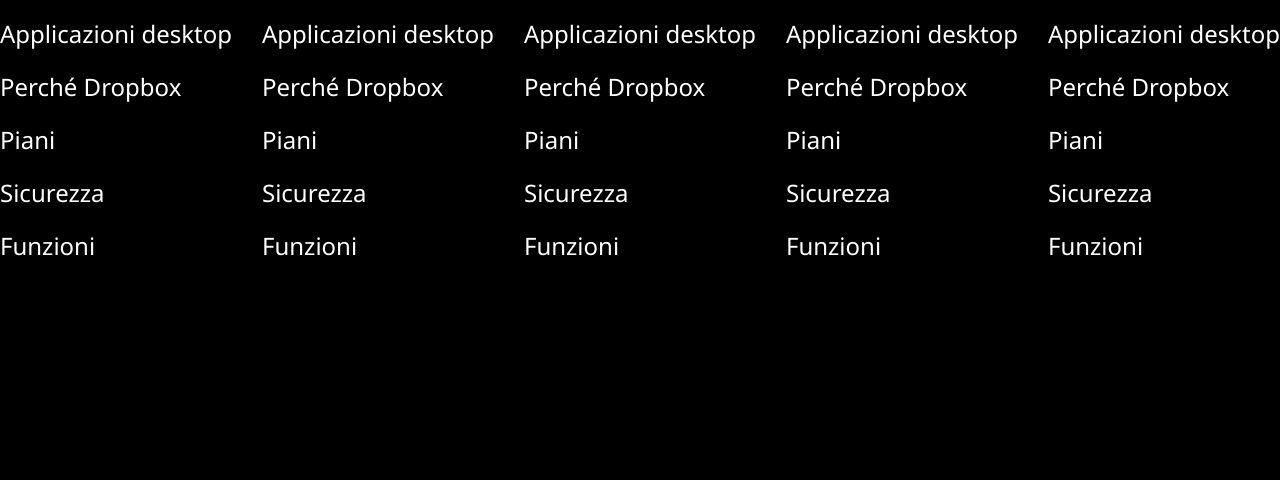
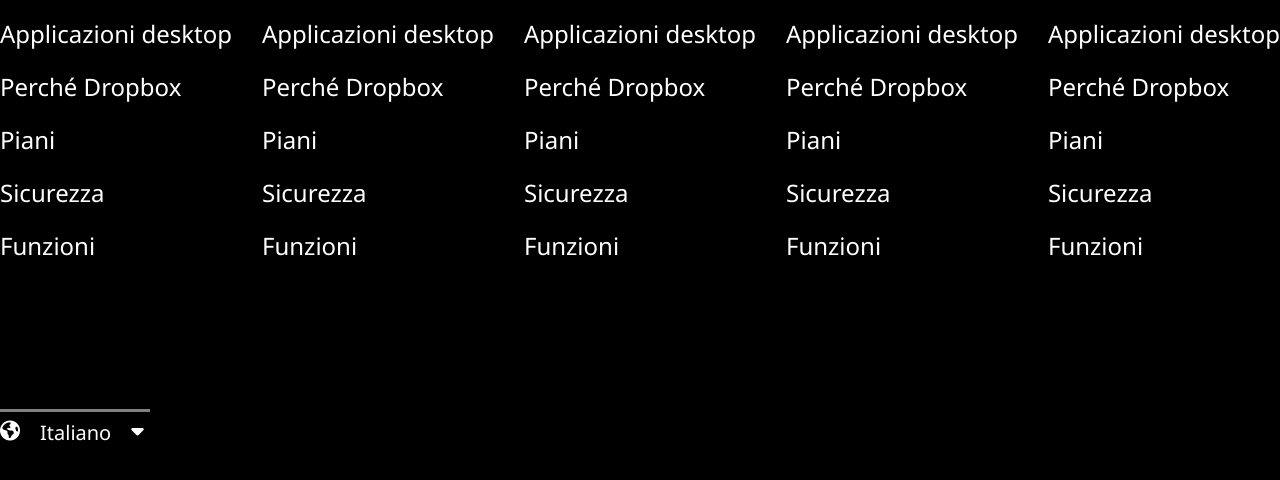
Before and after one commit to KrisssBrown/htmlcss-dropbox, a plain HTML site: page index.html in a window 1280 px wide. Shown: the part 8633-9113 px from the top of the page. Drawn offline with Linux system fonts and the light colour scheme.

Commit message:
FEAT language added

```diff
--- a/css/style.css
+++ b/css/style.css
@@ -589,6 +589,7 @@
        height: 800px;
        display: flex;
        align-items: center;
+       position: relative;
 }
 
 .footer-row{
@@ -596,7 +597,7 @@
     justify-content: center;
     justify-content: space-between;
     flex-basis: 100%;
-
+    position: relative;
 }
 
 /* .footer-col{
@@ -609,6 +610,26 @@
     gap: 20px;
 }
 
+.footer-row::after{
+    content: "";
+    height: 3px;
+    width: 150px;
+    background-color: gray;
+    position: absolute;
+    bottom: -150px;
+}
+
+.language{
+    color: white;
+    display: flex;
+    gap: 20px;
+    position: absolute;
+    /* z-index: 999; */
+    bottom: 35px;
+    line-height: 24px;
+    /* background-color: red; */
+    font-size: 20px;
+}
 
 
 
--- a/index.html
+++ b/index.html
@@ -694,6 +694,13 @@
 
                 </div>
             </div>
+
+            <div class="language">
+                <i class="fa-solid fa-earth-americas"></i>
+                Italiano
+                <i class="fa-solid fa-caret-down"></i>
+
+            </div>
         </div>
 
     </section>
```
